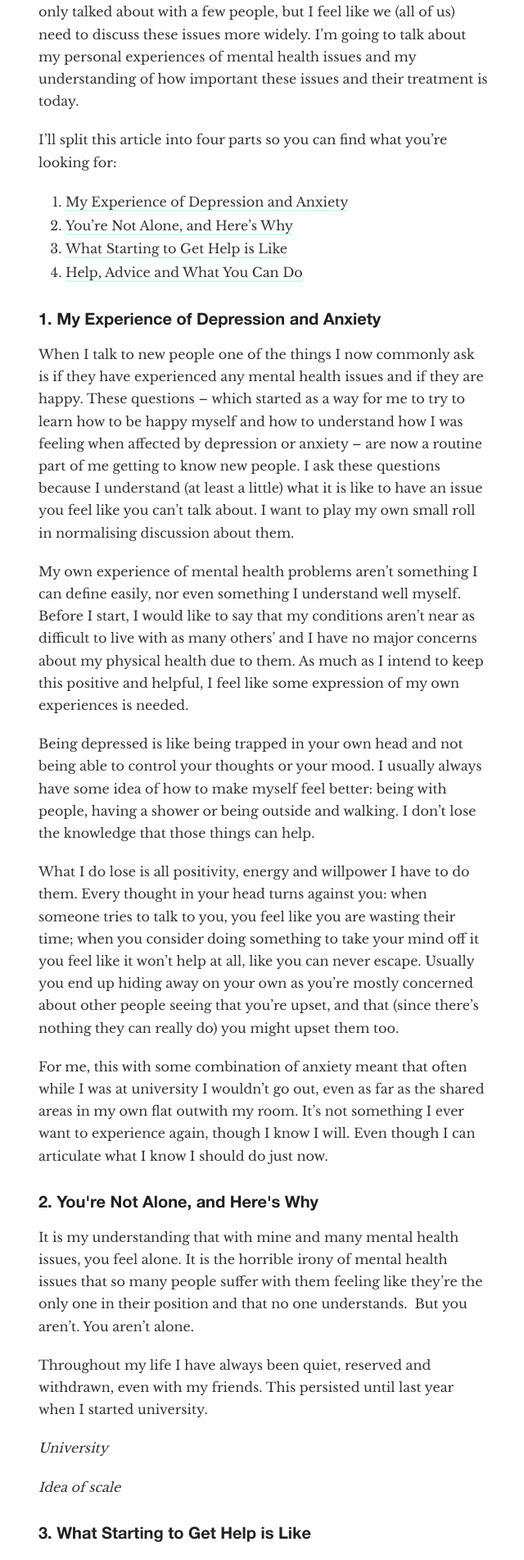
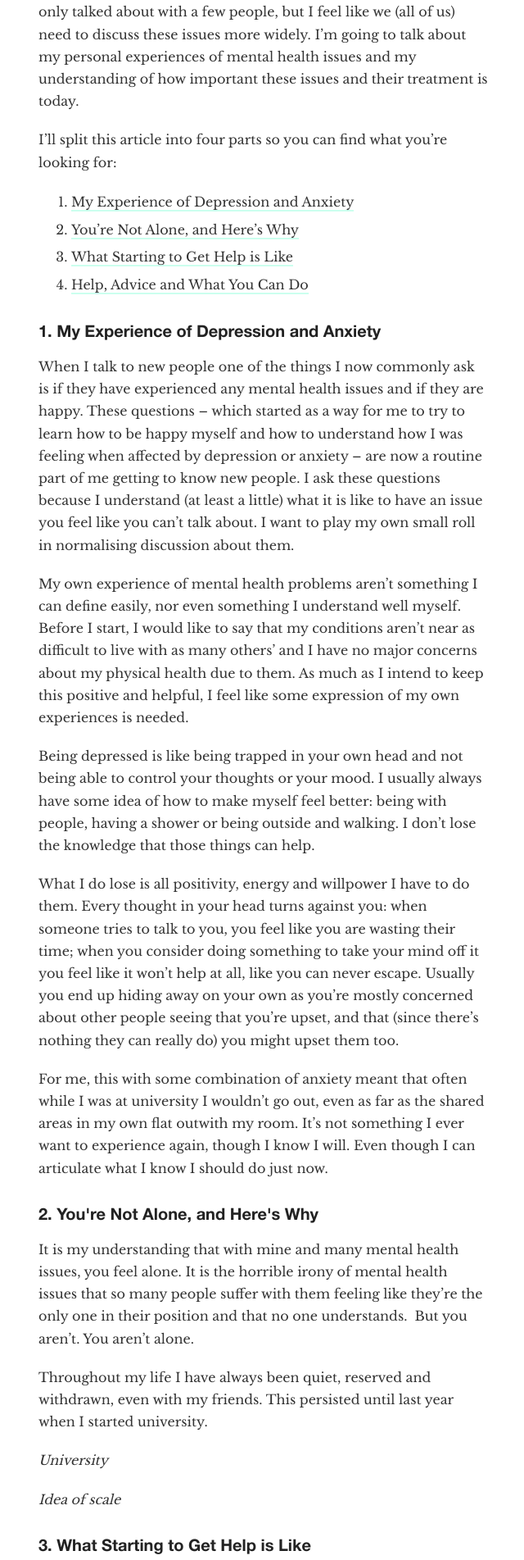
Before and after one commit to gmph/gmph.github.io, a Jekyll site: the page built from _posts/2015-08-09-mentalhealth.md, in a window 1280 px wide. Shown: the part 554-2457 px from the top of the page at 82% size, without its empty margins (318-958 px from the left). Built offline with Jekyll 4.4.1, drawn with Linux system fonts in a browser that asks for light colours; nearby versions of some CDN libraries; comment, search, counter and statistics services are not loaded.

Commit message:
List CSS updates

```diff
--- a/_layouts/default.html
+++ b/_layouts/default.html
@@ -125,11 +125,12 @@ span.littleline {
 }
 
 ul, ol {
-	margin: 20px 0 0 33px;
+	margin: 20px 0 0 40px;
 }
 
 ul li, ol li {
 	line-height: 1.8em;
+	margin: 5px 0;
 }
 
 blockquote {
```
